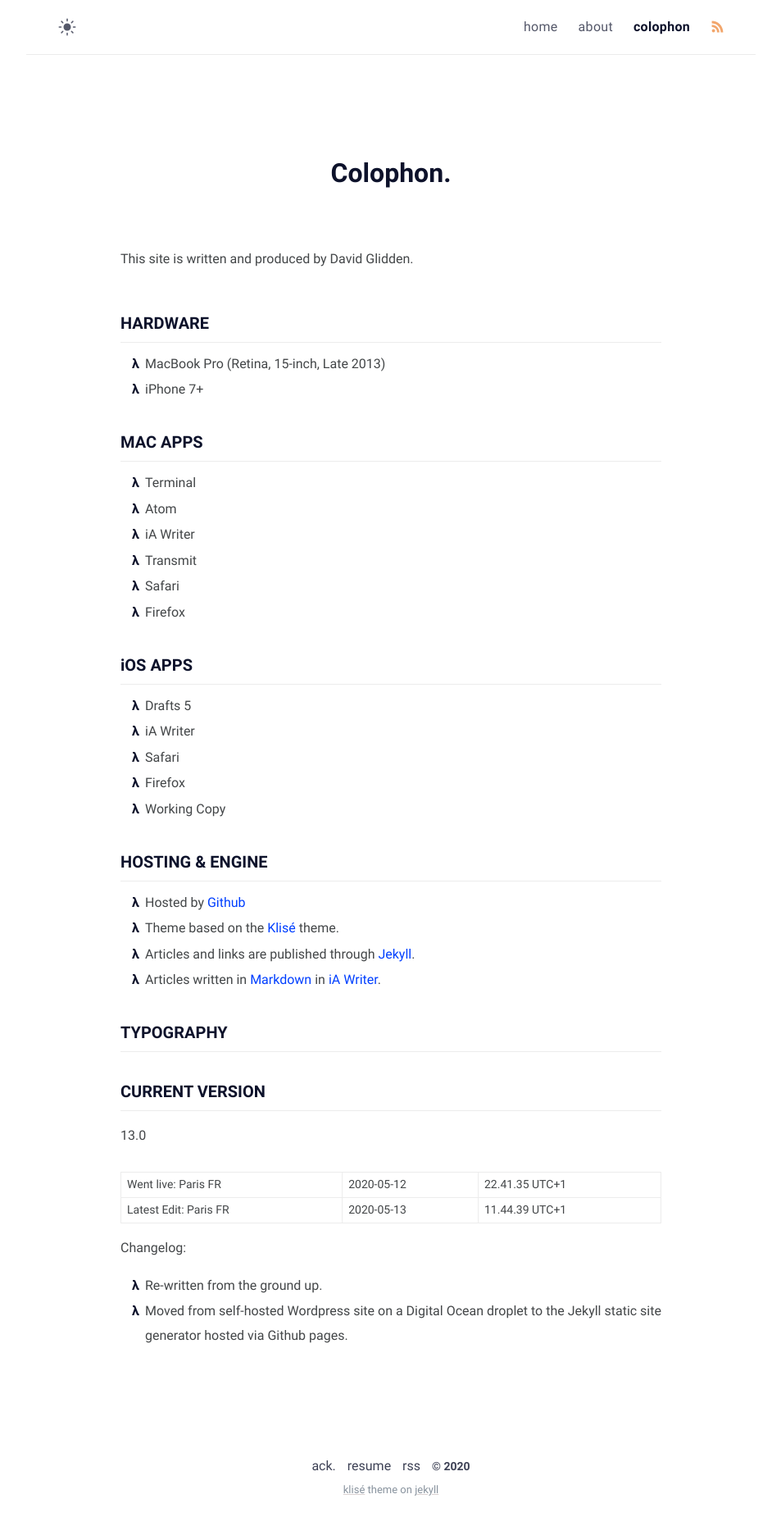
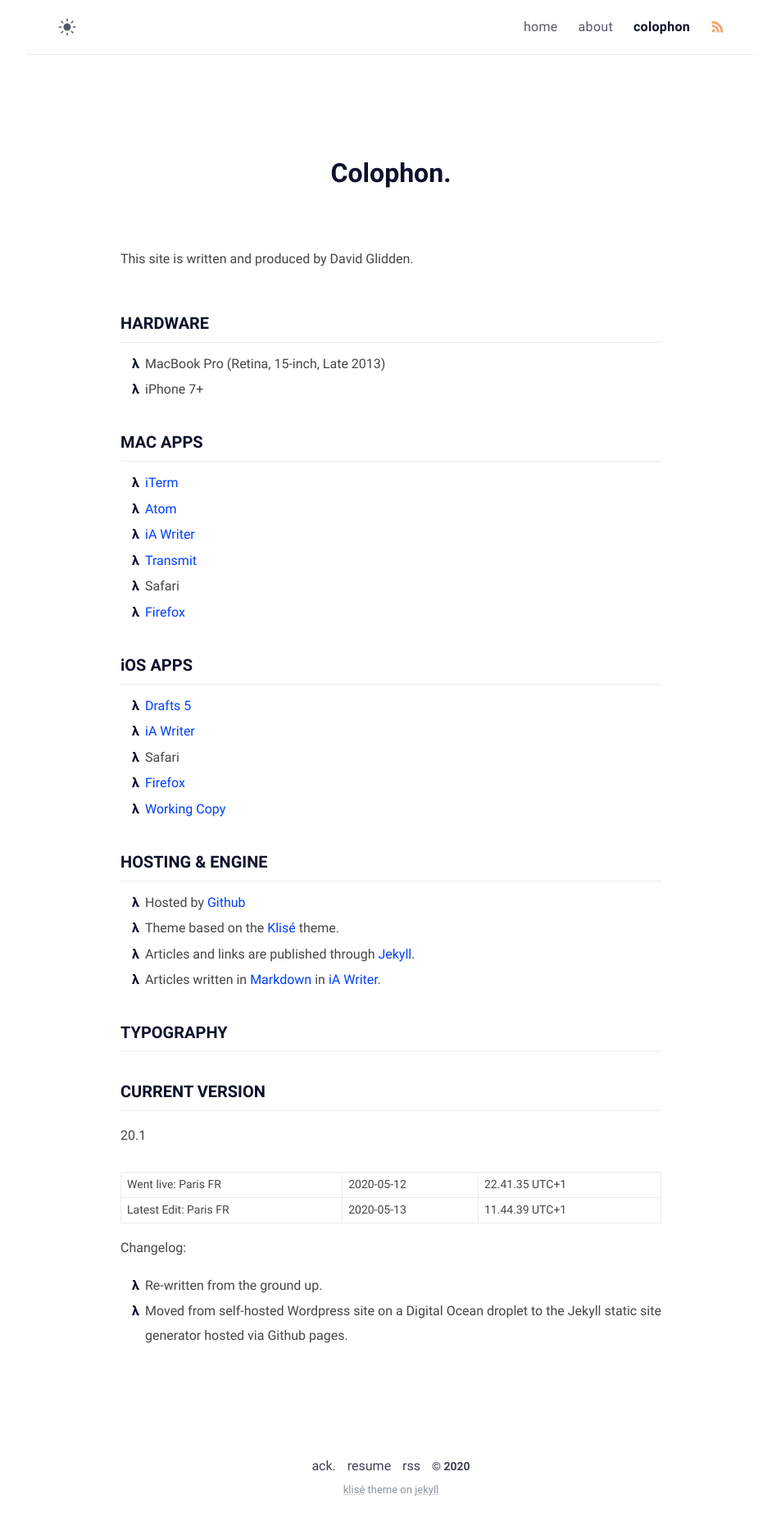
Before and after one commit to davidglidden/davidglidden.github.io, a Jekyll site: the page built from notes.md, in a window 1280 px wide. Shown: the whole page at 82% size, without its empty margins (163-1116 px from the left). Built offline with Jekyll 4.4.1, drawn with Linux system fonts in a browser that asks for light colours.

Commit message:
Update notes.md

```diff
--- a/notes.md
+++ b/notes.md
@@ -13,19 +13,19 @@
 - iPhone 7+
 
 ### MAC APPS
-- Terminal
-- Atom
-- iA Writer
-- Transmit
+- [iTerm](https://iterm2.com)
+- [Atom](https://atom.io)
+- [iA Writer](https://ia.net/writer)
+- [Transmit](https://www.panic.com/transmit/)
 - Safari
-- Firefox
+- [Firefox](https://mozilla.org)
 
 ### iOS APPS
-- Drafts 5
-- iA Writer
+- [Drafts 5](https://getdrafts.com)
+- [iA Writer](https://ia.net/writer)
 - Safari
-- Firefox
-- Working Copy
+- [Firefox](https://mozilla.org)
+- [Working Copy](https://workingcopyapp.com)
 
 ### HOSTING & ENGINE
 
@@ -38,7 +38,7 @@
 
 
 ### CURRENT VERSION
-13.0
+20.1
 
 Went live: Paris FR | 2020-05-12 | 22.41.35 UTC+1
 Latest Edit: Paris FR | 2020-05-13 | 11.44.39 UTC+1
```
